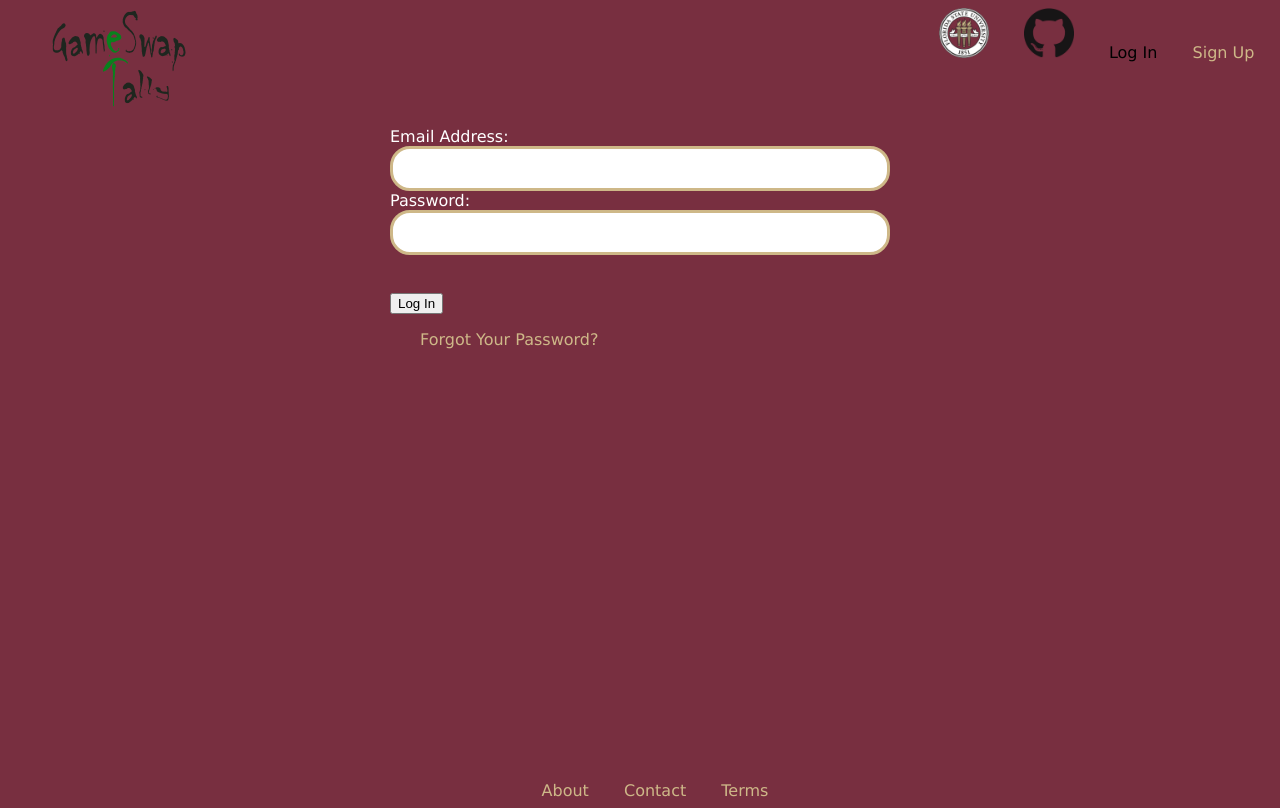
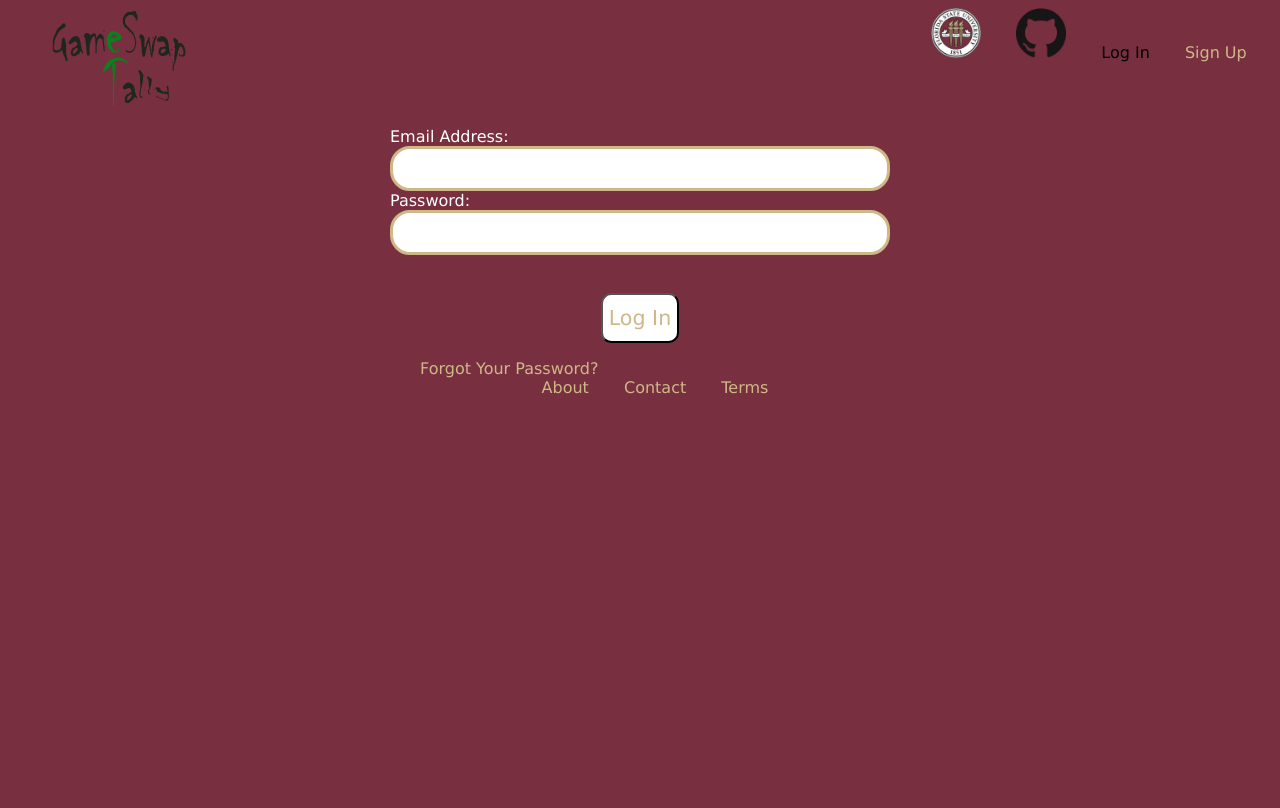
Before and after one commit to GameSwapTally/gameswap, a PHP site: page /login.php in a window 1280 px wide. Run offline with PHP 8.4, Linux system fonts and the light colour scheme.

Commit message:
Add files via upload
Updated form.css and general.css to include more css styles for all pages such as header/footer alignment

```diff
--- a/css/form.css
+++ b/css/form.css
@@ -18,8 +18,34 @@ form {
 	position: relative;
 }
 
+form#forgotpassform
+{
+	width: 500px;
+	color: white;
+	padding-top: 1px;
+	position: relative;
+}
+
+form#userForm
+{
+
+	text-align: center;
+}
+
 label, textarea, input{
 	display: block;
+}
+
+#homeLogo
+{
+	float: left;
+}
+
+#pageMiddle
+{
+	text-align: center;
+	display: block;
+	margin: 0 auto;
 }
 
 input, textarea{
@@ -78,6 +104,33 @@ input[type="submit"]:hover{
 
 }
 
+input#email
+{
+	display: block;
+	margin: 0 auto;
+}
+button{
+	background-color: white;
+	color: #CEB888;
+	height: 50px;
+	cursor: pointer;
+	margin-top: 30px;
+	font-size: 1.29em;
+	font-family: "Lucida Sans Unicode", "Lucida Grande", sans-serif;
+	-webkit-transition: background-color 0.5s;
+	-moz-transition: background-color 0.5s;
+	-o-transition: background-color 0.5s;
+	transition: background-color 0.5s;
+	border-radius: 0.5em;
+	display: block;
+	margin: 0 auto;
+}
+
+button:hover{
+	background-color: #e58f0e;
+
+}
+
 label{
 	color: #CEB888;
 	font-size: 1.5em;
@@ -110,3 +163,8 @@ h1 {
 	text-align: center;
 	margin: 0 auto;
 }
+
+#loginform {
+	top: 50%;
+	position: relative;
+}
--- a/css/general.css
+++ b/css/general.css
@@ -4,12 +4,21 @@ body, html {
 	font-family: "Lucida Sans Unicode", "Lucida Grande", sans-serif;
 	background-color: #782F40;
 
+	padding: 0;
+
+}
+
+.wrapper
+{
+	min-height: 100%;
+	position: relative;
 }
 
 .Header {
 		height:60px;
 		padding:0px;
 }
+
 
 #left0 {
 	float: left;
@@ -47,6 +56,7 @@ a.BrowseButton {
 	padding-top: 50px;
 	padding-bottom:90px;
 	background-color: #FFFFFF;
+	margin: -9px;
 }
 
 #left1 {
@@ -63,6 +73,7 @@ a.BrowseButton {
 	margin-top: 1px;
 	padding-top: 0px;
 	padding-bottom: 260pt;
+	margin: -9px;
 }
 
 #left2 {
@@ -80,6 +91,7 @@ a.BrowseButton {
 	padding-top: 50px;
 	padding-bottom:50px;
 	background-color: #FFFFFF;
+	margin: -9px;
 	/*border:1px solid #bbb;*/
 }
 
@@ -103,11 +115,13 @@ a.BrowseButton {
 }
 
 #browseFooter {
-		position: absolute;
-		padding-top: 30px;
+		position: relative;
+		/*padding-top: 30px;*/
 		bottom: 0;
 		left: 0;
 		right: 0;
+		height: 60px;
+		width: 100%;
 		text-align: center;
 }
 
@@ -126,9 +140,17 @@ a.logIn {
 	color: black;
 }
 
+.termAgreement
+{
+	margin-left: auto;
+	margin-right: auto;
+	width: 30em;
+}
+
 .frontEnd , .backEnd, .php, .motivators {
 	text-align: center;
 }
+
 
 ::-webkit-scrollbar {
 	width: 10px;
```
